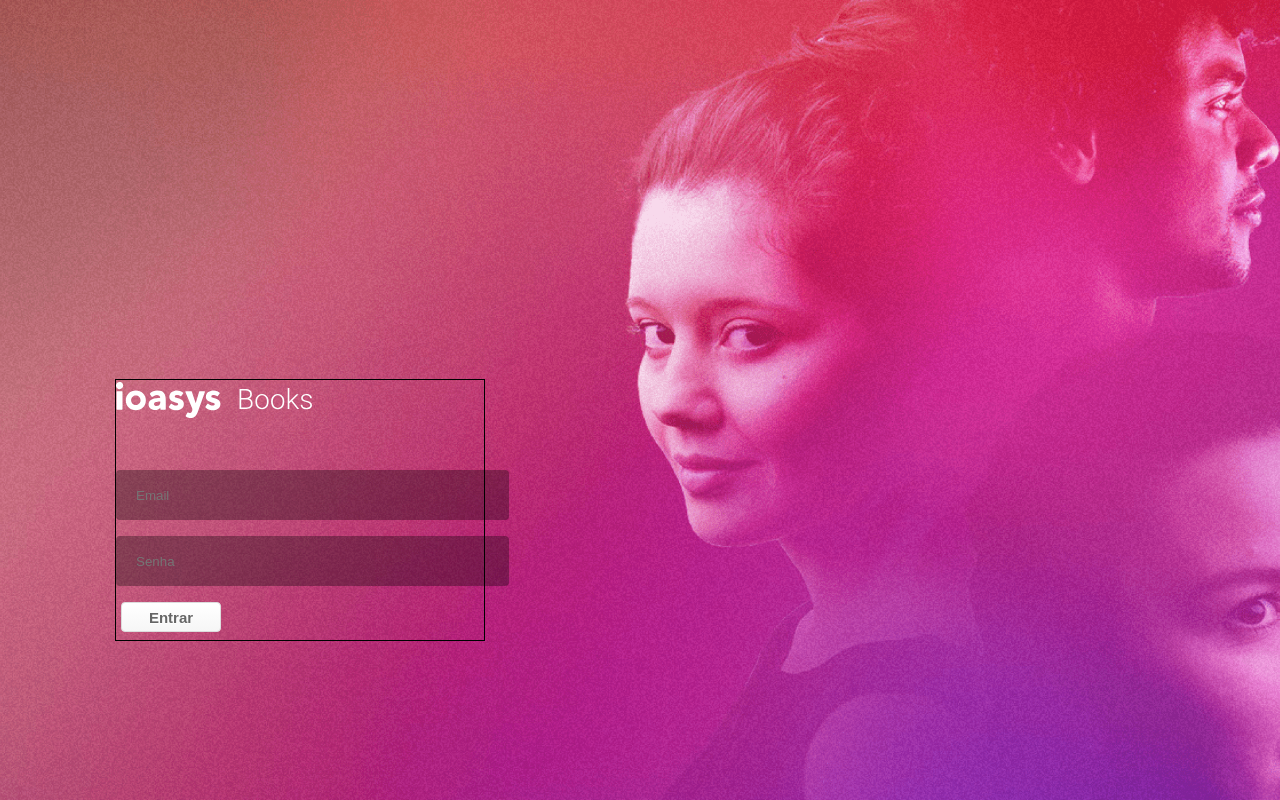
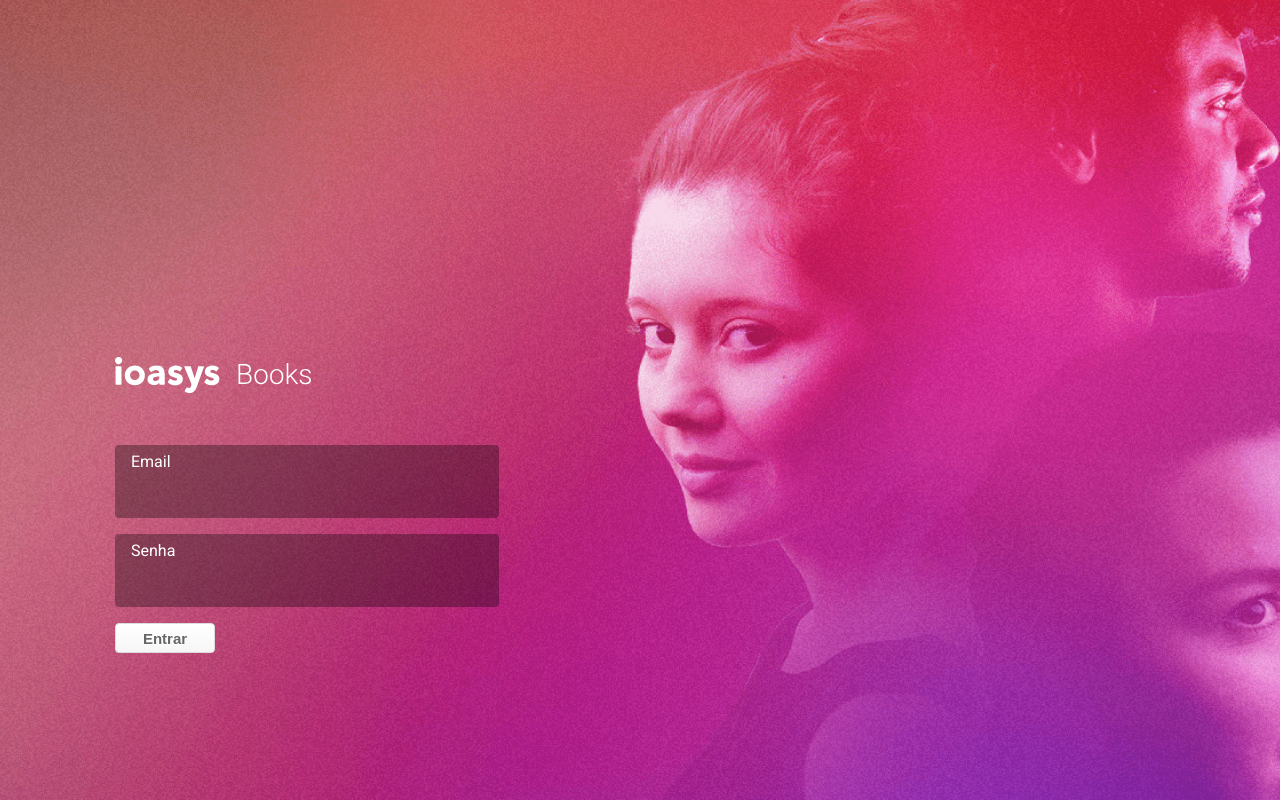
Before and after one commit to pedrohematos/desafio-books-frontend, a React (Create React App) app: page / in a window 1280 px wide. Shown: the top 800 px of the page. Built offline with nearby package versions, Linux system fonts and the light colour scheme.

Commit message:
finished auth form using react-hook-forms, getting user dat to authentication using axios, minor styles changes

```diff
--- a/package.json
+++ b/package.json
@@ -6,9 +6,11 @@
     "@testing-library/jest-dom": "^5.11.4",
     "@testing-library/react": "^11.1.0",
     "@testing-library/user-event": "^12.1.10",
+    "axios": "^0.21.1",
     "react": "^17.0.2",
     "react-dom": "^17.0.2",
     "react-hook-form": "^7.0.3",
+    "react-router-dom": "^5.2.0",
     "react-scripts": "4.0.3",
     "styled-components": "^5.2.3",
     "web-vitals": "^1.0.1"
--- a/src/App.css
+++ /dev/null
@@ -1,4 +0,0 @@
-body {
-  font-family: "Heebo";
-  height: 100%;
-}
--- a/src/App.js
+++ b/src/App.js
@@ -1,5 +1,3 @@
-import "./App.css";
-
 import HomePage from "./pages/homepage/homepage.component";
 
 function App() {
--- a/src/components/input-form/input-form.component.jsx
+++ /dev/null
@@ -1,11 +0,0 @@
-import React from "react";
-
-import { StyledInput } from "./input-form.styles";
-
-const InputForm = ({ name, title, register, ...props }) => {
-  return (
-    <StyledInput name={name} placeholder={title} ref={register} {...props} />
-  );
-};
-
-export default InputForm;
--- a/src/components/input-form/input-form.styles.jsx
+++ /dev/null
@@ -1,13 +0,0 @@
-import styled from "styled-components";
-
-export const StyledInput = styled.input`
-  border: none;
-  outline: none;
-  width: 100%;
-  background-color: rgba(0, 0, 0, 0.32);
-  padding: 5px;
-  border-radius: 4px;
-  height: 40px;
-  padding-left: 20px;
-  margin-bottom: 16px;
-`;
--- a/src/components/sign-in/sign-in.component.jsx
+++ b/src/components/sign-in/sign-in.component.jsx
@@ -1,34 +1,79 @@
-import React from "react";
-
+import React, { useState } from "react";
 import { useForm } from "react-hook-form";
+import axios from "axios";
 
 import { ReactComponent as Logo } from "../../assets/icons/logo.svg";
 
-import InputForm from "../input-form/input-form.component";
-
 import {
-  StyledSignInContainer,
-  StyledForm,
-  StyledButton,
+  SignInContainer,
+  Form,
+  Input,
+  Button,
+  InputContainer,
+  Label,
 } from "./sign-in.styles";
 
-const SignIn = ({ buttonTitle, onSubmit, ...props }) => {
+const SignIn = () => {
+  const [auth, setAuth] = useState({
+    birthdate: "",
+    email: "",
+    gender: "",
+    id: "",
+    name: "",
+  });
+  const [headers, setHeaders] = useState({
+    authorization: "",
+  });
+
+  const [loading, setLoading] = useState(false);
+  const [error, setError] = useState(false);
   const { register, handleSubmit } = useForm();
 
+  const onSubmit = (data) => {
+    console.log(JSON.stringify(data));
+    console.log(data);
+
+    setLoading(true);
+
+    axios
+      .post("https://books.ioasys.com.br/api/v1/auth/sign-in", data)
+      .then((response) => {
+        //console.log(response);
+        setAuth(response.data);
+        setLoading(false);
+      })
+      .catch((error) => {
+        //console.log(error);
+        setLoading(false);
+      });
+
+    // axios
+    //   .get("https://books.ioasys.com.br/api/v1/books", {headers: authorization})
+    //   .then((response) => {
+    //     console.log(response);
+    //   })
+    //   .catch((error) => {
+    //     console.log(error);
+    //   });
+  };
+
   return (
-    <StyledSignInContainer>
+    <SignInContainer>
       <Logo fill="white" />
-      <StyledForm>
-        <InputForm name="Email" placeholder="Email" ref={register} {...props} />
-        <InputForm
-          name="Password"
-          placeholder="Senha"
-          ref={register}
-          {...props}
-        />
-        <StyledButton>{buttonTitle}</StyledButton>
-      </StyledForm>
-    </StyledSignInContainer>
+
+      <Form onSubmit={handleSubmit(onSubmit)}>
+        <InputContainer>
+          <Label>Email</Label>
+          <Input type="email" required {...register("email")} />
+        </InputContainer>
+
+        <InputContainer>
+          <Label>Senha</Label>
+          <Input type="password" required {...register("password")} />
+        </InputContainer>
+        <Button>Entrar</Button>
+      </Form>
+    </SignInContainer>
   );
 };
 
--- a/src/components/sign-in/sign-in.styles.jsx
+++ b/src/components/sign-in/sign-in.styles.jsx
@@ -1,25 +1,63 @@
 import styled from "styled-components";
 
-export const StyledSignInContainer = styled.div`
-  border: 1px solid black;
-  margin-top: 33vh;
+export const SignInContainer = styled.div`
+  margin-top: 30vh;
   width: 368px;
-  height: 260px;
 
-  position: relative;
   display: flex;
   flex-direction: column;
+
+  //border: 1px solid black;
+
+  /* @media screen and (max-width: 800px) {
+    width: 100%;
+    padding: 15px;
+  } */
 `;
 
-export const StyledForm = styled.form`
+export const Form = styled.form`
   margin-top: 50px;
+  //border: 1px solid white;
 
-  //display: flex;
-  //align-items: center;
-  //justify-content: center;
+  display: flex;
+  flex-direction: column;
+  align-items: stretch;
 `;
 
-export const StyledButton = styled.button`
+export const InputContainer = styled.div`
+  //border: solid 1px red;
+  position: relative;
+`;
+
+export const Input = styled.input`
+  border: none;
+  outline: none;
+
+  width: 100%;
+  height: 40px;
+
+  padding: 23px 0 10px;
+  padding-left: 16px;
+  margin-bottom: 16px;
+
+  border-radius: 4px;
+  background-color: rgba(0, 0, 0, 0.32);
+
+  font-size: 16px;
+  color: white;
+`;
+
+export const Label = styled.label`
+  position: absolute;
+
+  font-size: 16px;
+  color: white;
+
+  padding-left: 16px;
+  padding-top: 5px;
+`;
+
+export const Button = styled.button`
   box-shadow: inset 0px 1px 0px 0px #ffffff;
   background: linear-gradient(to bottom, #ffffff 5%, #f6f6f6 100%);
   background-color: #ffffff;
@@ -33,7 +71,7 @@ export const StyledButton = styled.button`
   padding: 5px 10px;
   text-decoration: none;
   text-shadow: 0px 1px 0px #ffffff;
-  margin-left: 5px;
+  //margin-left: 5px;
   //
   width: 100px;
   height: 30px;
--- a/src/index.css
+++ b/src/index.css
@@ -1,13 +1,9 @@
 body {
+  font-family: "Heebo";
+  height: 100%;
   margin: 0;
-  font-family: -apple-system, BlinkMacSystemFont, 'Segoe UI', 'Roboto', 'Oxygen',
-    'Ubuntu', 'Cantarell', 'Fira Sans', 'Droid Sans', 'Helvetica Neue',
-    sans-serif;
-  -webkit-font-smoothing: antialiased;
-  -moz-osx-font-smoothing: grayscale;
 }
 
-code {
-  font-family: source-code-pro, Menlo, Monaco, Consolas, 'Courier New',
-    monospace;
-}
+/* * {
+  box-sizing: border-box;
+} */
```
Also changed, not shown: 2 other files (tests, documents, lock files or other folders).
